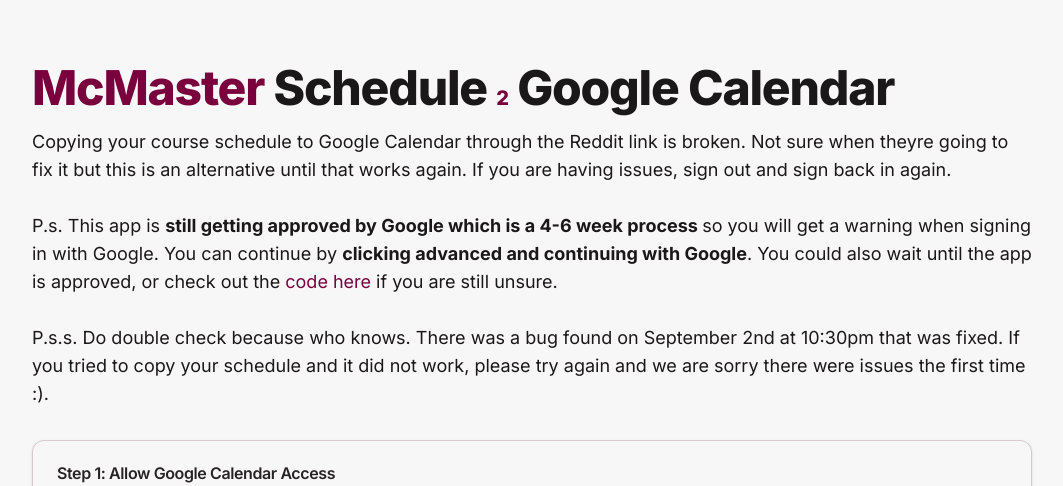
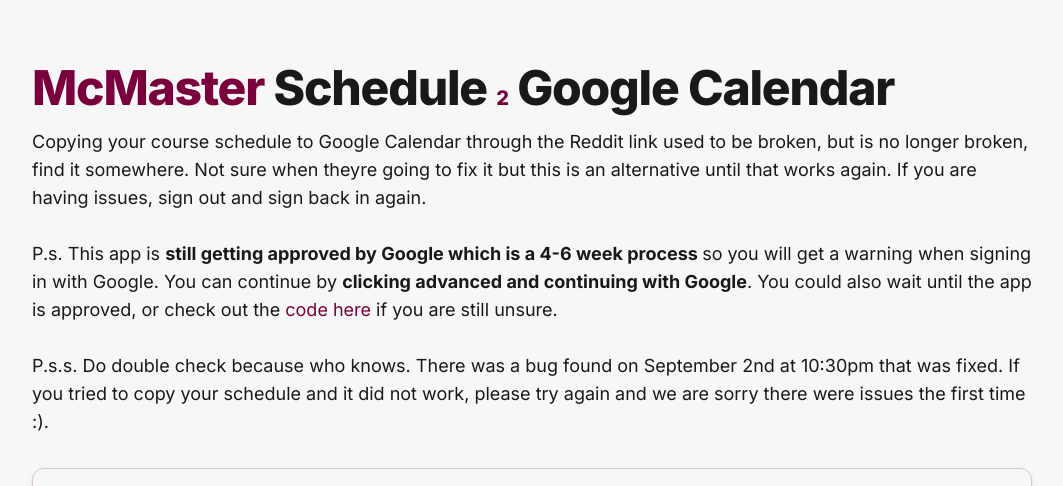
Before and after one commit to BaoGeist/McMaster-Calendar-Exporter, a Next.js app: page / in a window 1280 px wide. Shown: the top 486 px of the page, without its empty margins (108-1171 px from the left). Built offline with nearby package versions, Linux system fonts and the light colour scheme; no server answers.

Commit message:
update homepage

```diff
--- a/src/app/HomePage.tsx
+++ b/src/app/HomePage.tsx
@@ -178,9 +178,10 @@
 
         <p className="text-lg mt-4">
           Copying your course schedule to Google Calendar through the Reddit
-          link is broken. Not sure when theyre going to fix it but this is an
-          alternative until that works again. If you are having issues, sign out
-          and sign back in again.
+          link used to be broken, but is no longer broken, find it somewhere.
+          Not sure when theyre going to fix it but this is an alternative until
+          that works again. If you are having issues, sign out and sign back in
+          again.
           <br />
           <br />
           P.s. This app is{" "}
```
